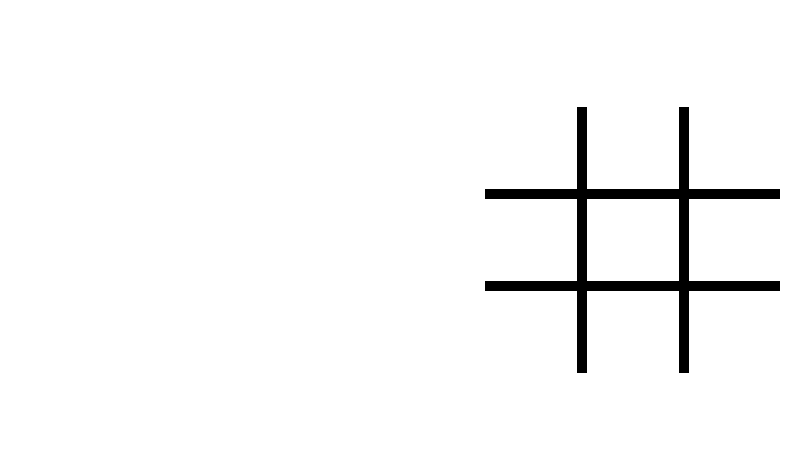
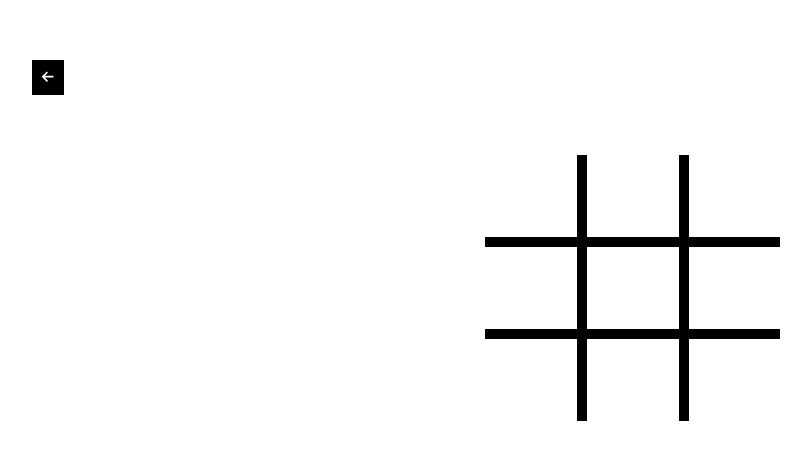
Before and after one commit to MuhammadUmarUsman/TicTacToe, a React (Vite) app in the folder tic-tac-toe/: page / in a window 1280 px wide. Shown: the part 160-620 px from the top of the page, without its empty margins (8-819 px from the left). Built offline with nearby package versions, Linux system fonts and the light colour scheme.

Commit message:
files added

```diff
--- a/tic-tac-toe/src/App.css
+++ b/tic-tac-toe/src/App.css
@@ -6,7 +6,7 @@
   width: 100vw;
   height: 100vh;
   flex-direction: column;
-  gap:20px;
+  gap:60px;
 }
 
 .container {
@@ -41,3 +41,16 @@
 .container-item:hover{
   cursor: pointer;
 }
+
+.back-btn{
+  background: black;
+  color: white;
+  padding:10px;
+  border: none;
+  align-self: flex-start;
+  margin-left: 40px;
+}
+
+.back-btn:hover{
+  cursor: pointer;
+}
--- a/tic-tac-toe/src/App.jsx
+++ b/tic-tac-toe/src/App.jsx
@@ -1,11 +1,14 @@
 import { useState, useEffect } from 'react'
 import './App.css'
 import BoxContainer from './components/boxContainer'
+import { FontAwesomeIcon } from "@fortawesome/react-fontawesome";
+import { faArrowRight, faArrowLeft } from "@fortawesome/free-solid-svg-icons";
 
 function App() {
   const [board, setBoard] = useState([[-1, -1, -1], [-1, -1, -1], [-1, -1, -1]])
-  const [moveX, setMoveX] = useState(true);
-  const [winner, setWinner] = useState(null);
+  const [moveX, setMoveX] = useState(true)
+  const [winner, setWinner] = useState(null)
+  const [boardList,setBoardList] = useState([[[-1, -1, -1], [-1, -1, -1], [-1, -1, -1]]])
 
   const checkWinner = (board) => {
     for (let i = 0; i < 3; i++) {
@@ -48,7 +51,10 @@ function App() {
       return row;
     });
 
-    setBoard(newBoard);
+    setBoard(newBoard)
+    setBoardList((prevBoardList) => {
+      return [...prevBoardList, newBoard]
+    })
     setMoveX(!moveX);
 
     const gameWinner = checkWinner(newBoard);
@@ -58,16 +64,28 @@ function App() {
   };
 
   const newGame = () =>{
+    setBoardList([[[-1, -1, -1], [-1, -1, -1], [-1, -1, -1]]])
     setBoard([[-1, -1, -1], [-1, -1, -1], [-1, -1, -1]])
     setWinner(null)
   }
 
+    const goBack = () => {
+      if (boardList.length <= 1) return
+      if (winner) return
+      const updatedBoardList = boardList.slice(0, boardList.length - 1)
+      setBoardList(updatedBoardList)
+
+      setBoard(updatedBoardList[updatedBoardList.length - 1])
+
+      setMoveX(!moveX)
+    };
+
   return (
     <div className='App'>
+      <button className='back-btn' onClick={goBack}><FontAwesomeIcon icon={faArrowLeft} /></button>
       <div className='container'>
-        {board.map((rows, i) => {
-          return rows.map((value, j) => {
-            return (
+      {board.map((rows, i) =>
+          rows.map((value, j) => (
             <BoxContainer
               key={`${i},${j}`}
               row={i}
@@ -75,9 +93,8 @@ function App() {
               value={value}
               handleClick={handleClick}
             />
-            );
-          });
-        })}
+          ))
+        )}
       </div>
         {winner &&
         <div className='win'>
```
Also changed, not shown: package.json (added, +7 -0 lines), 1 other file (tests, documents, lock files or other folders). Lines whose indentation alone changed are shown as unchanged.
